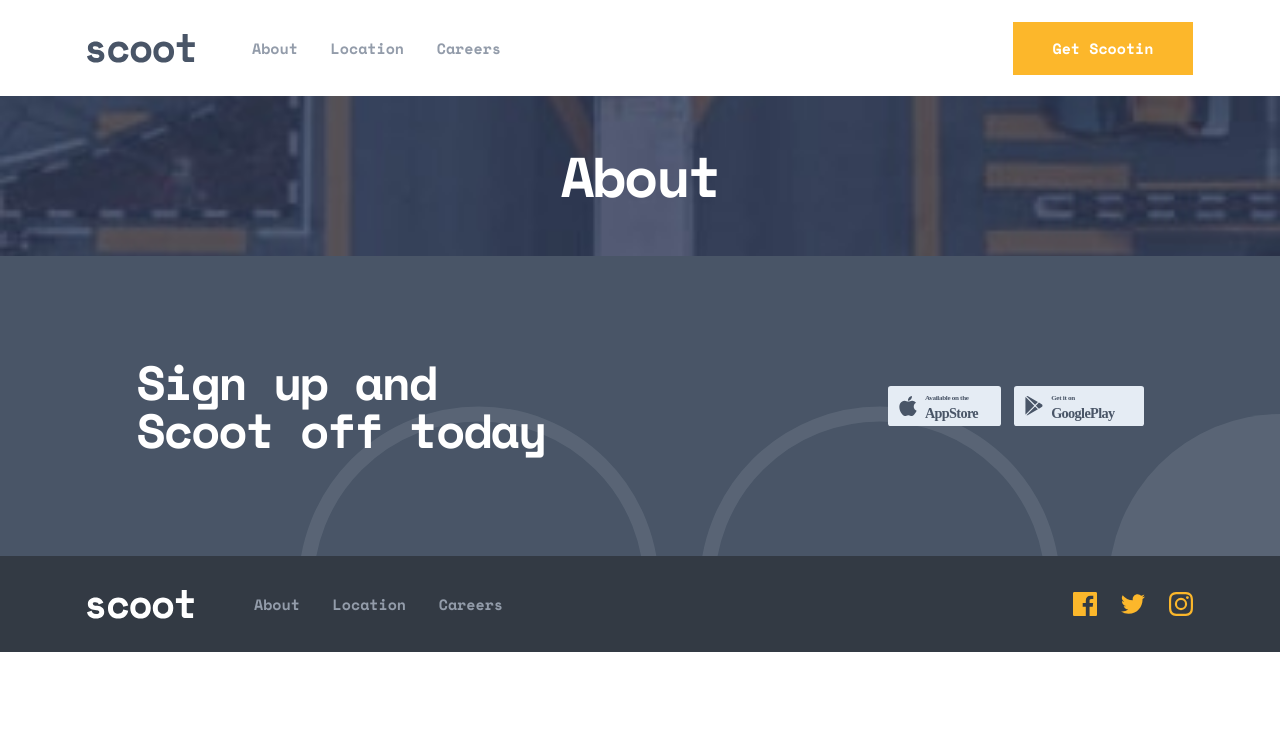
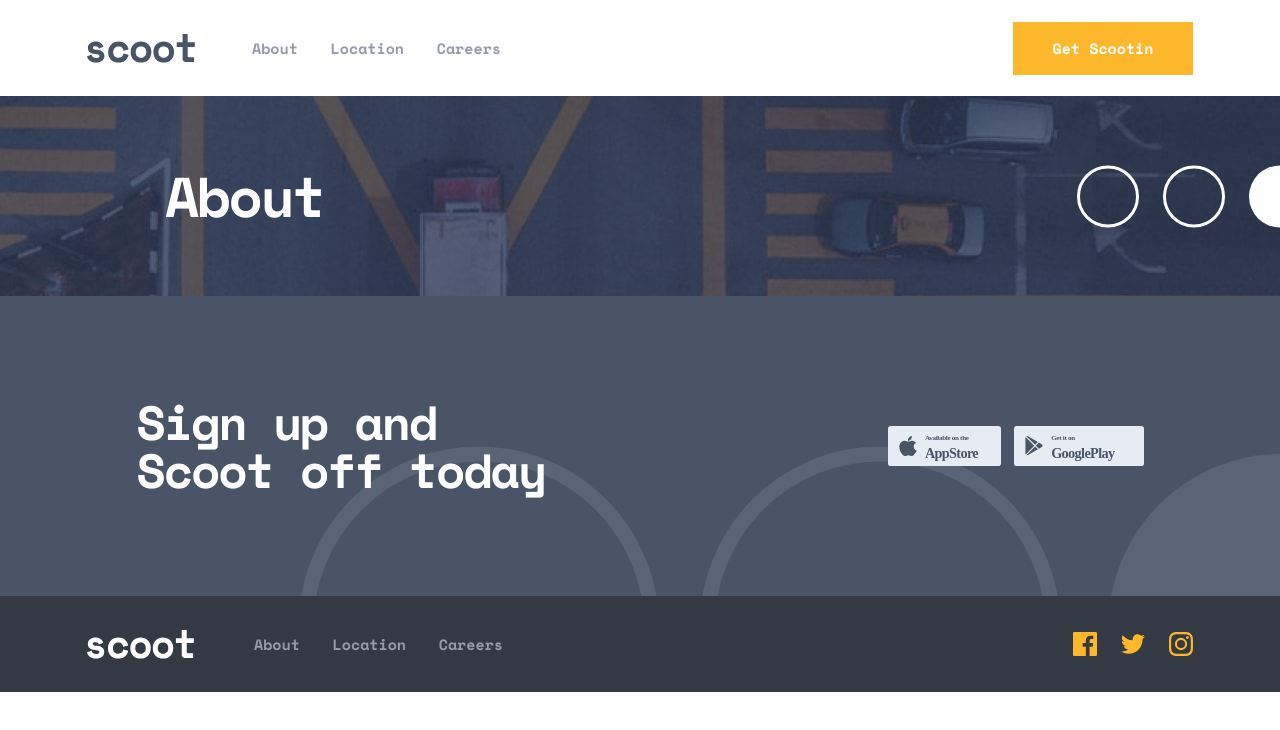
Before and after one commit to danielopq/scoot, a React (Vite) app: page /about in a window 1280 px wide. Shown: the top 730 px of the page. Built offline with nearby package versions, Linux system fonts and the light colour scheme; the HTML template or start-up script is replaced by a standard one.

Commit message:
PageHeaders.tsx - ready for all of the devices version

```diff
--- a/src/components/layout/pageHeader/PageHeader.tsx
+++ b/src/components/layout/pageHeader/PageHeader.tsx
@@ -1,13 +1,51 @@
+import { useEffect, useState } from 'react';
 import './pageHeader.css';
 
-interface PageHeaderProps{
-    title:string;
+interface PageHeaderProps {
+    title: string;
+    mobileImg: string;
+    tabletImg: string;
+    desktopImg: string;
 }
 
-const PageHeader:React.FC<PageHeaderProps> = ({title}):React.JSX.Element=>{
-    return(
-        <header className='pageHeader'>
-            <h1>{title}</h1>
+/**
+ * Component that renders a header at the top of certain sections of the website.
+ *
+ * @param {PageHeaderProps} props - The properties for the PageHeader component.
+ * @param {string} props.title - The title displayed in the header.
+ * @param {string} props.mobileImg - The background image for mobile screens.
+ * @param {string} props.tabletImg - The background image for tablet screens.
+ * @param {string} props.desktopImg - The background image for desktop screens.
+ * @returns {React.JSX.Element} The rendered PageHeader component.
+ */
+const PageHeader: React.FC<PageHeaderProps> = ({ title, mobileImg, tabletImg, desktopImg }): React.JSX.Element => {
+
+    const [backgroundImage, setBackgroundImage] = useState<string>('');
+
+    useEffect(() => {
+        updateBackgroundImage();
+        window.addEventListener('resize', updateBackgroundImage);
+        return () => {
+            window.removeEventListener('resize', updateBackgroundImage);
+        };
+    }, [desktopImg, tabletImg, mobileImg]);
+
+    /**
+     * Updates the background image based on the current window size.
+     * Determines the screen size category (desktop, tablet, or mobile)
+     * and sets the appropriate image URL.
+     */
+    const updateBackgroundImage = () => {
+        const isDesktop = window.innerWidth >= 1024;
+        const isTablet = window.innerWidth >= 768 && window.innerWidth < 1024;
+        setBackgroundImage(isDesktop ? desktopImg : isTablet ? tabletImg : mobileImg);
+    };
+
+    return (
+        <header className='pageHeader' style={{ backgroundImage: `url(${backgroundImage})` }}>
+            <div>
+                <h1>{title}</h1>
+            </div>
         </header>
     )
 }
--- a/src/components/layout/pageHeader/pageHeader.css
+++ b/src/components/layout/pageHeader/pageHeader.css
@@ -1,23 +1,44 @@
 .pageHeader{
     width: 100vw;
+    max-width: 1440px;
     height: 160px;
+    color: white;
+    background: center/cover no-repeat;
+}
+
+.pageHeader > div {
+    width: inherit;
+    max-width: 1440px;
+    height: inherit;
     display: inline-flex;
     align-items: center;
     justify-content: center;
-    color: white;
-    background: url('../../../assets/img/headers/about-hero-mobile.jpg') center/100vw no-repeat;
 }
 
 /*############################## TABLET VERSION ##############################*/
 
 @media (min-width:768px) and (max-width:1024px){
     .pageHeader{
-        height: 160px;
+        height: 200px;
+    }
+
+    .pageHeader > div {
         padding-left: 97px;
-        display: inline-flex;
         justify-content: flex-start;
-        background:
-        url('./img/white-circles.svg') calc(100% + 31px)/234px no-repeat,
-        url('../../../assets/img/headers/about-hero-tablet.jpg') center/100vw no-repeat;
+        background: url('./img/white-circles.svg') calc(100% + 31px) 50%/234px no-repeat;
     }
 }
+
+/*############################## DESKTOP VERSION ##############################*/
+
+@media(min-width:1025px){
+    .pageHeader{
+        height: 200px;
+    }
+
+    .pageHeader > div {
+        padding-left: 165px;
+        justify-content: flex-start;
+        background: url('./img/white-circles.svg') calc(100% + 31px) 50%/234px no-repeat;
+    }
+}
--- a/src/components/pages/about/About.tsx
+++ b/src/components/pages/about/About.tsx
@@ -1,5 +1,7 @@
 import { PageHeader } from "../../layout";
-
+import mobileHeaderPic from '../../../assets/img/headers/about-hero-mobile.jpg';
+import tabletHeaderPic from '../../../assets/img/headers/about-hero-tablet.jpg';
+import desktopHeaderPic from '../../../assets/img/headers/about-hero-desktop.jpg';
 /**
  * About component that renders the About section of the website.
  *
@@ -8,7 +10,7 @@ import { PageHeader } from "../../layout";
 const About:React.FC = ():React.JSX.Element=>{
     return(
         <main>
-            <PageHeader title="About"/>
+            <PageHeader title="About" mobileImg={mobileHeaderPic} tabletImg={tabletHeaderPic} desktopImg={desktopHeaderPic}/>
         </main>
     )
 }
```
